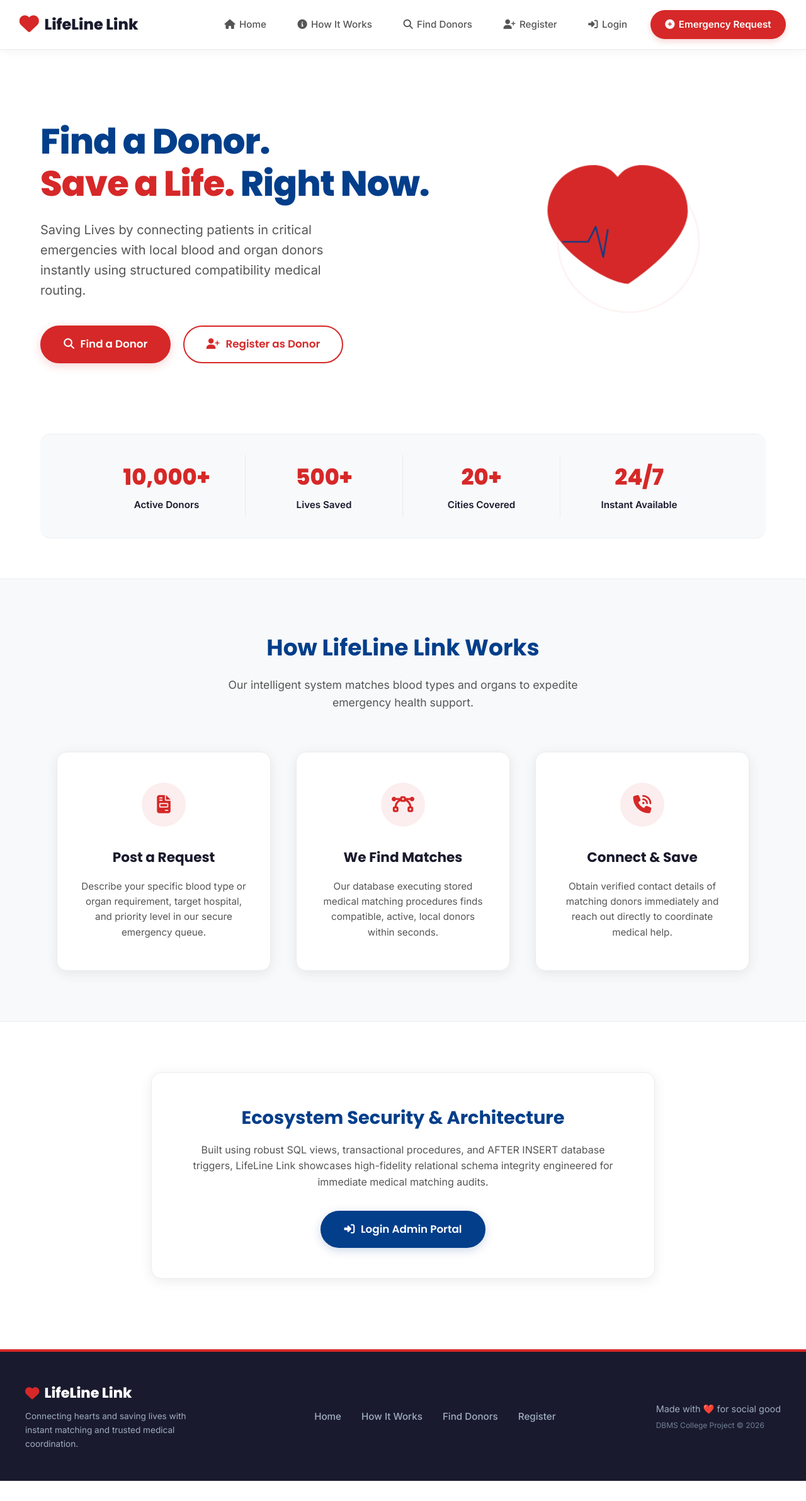
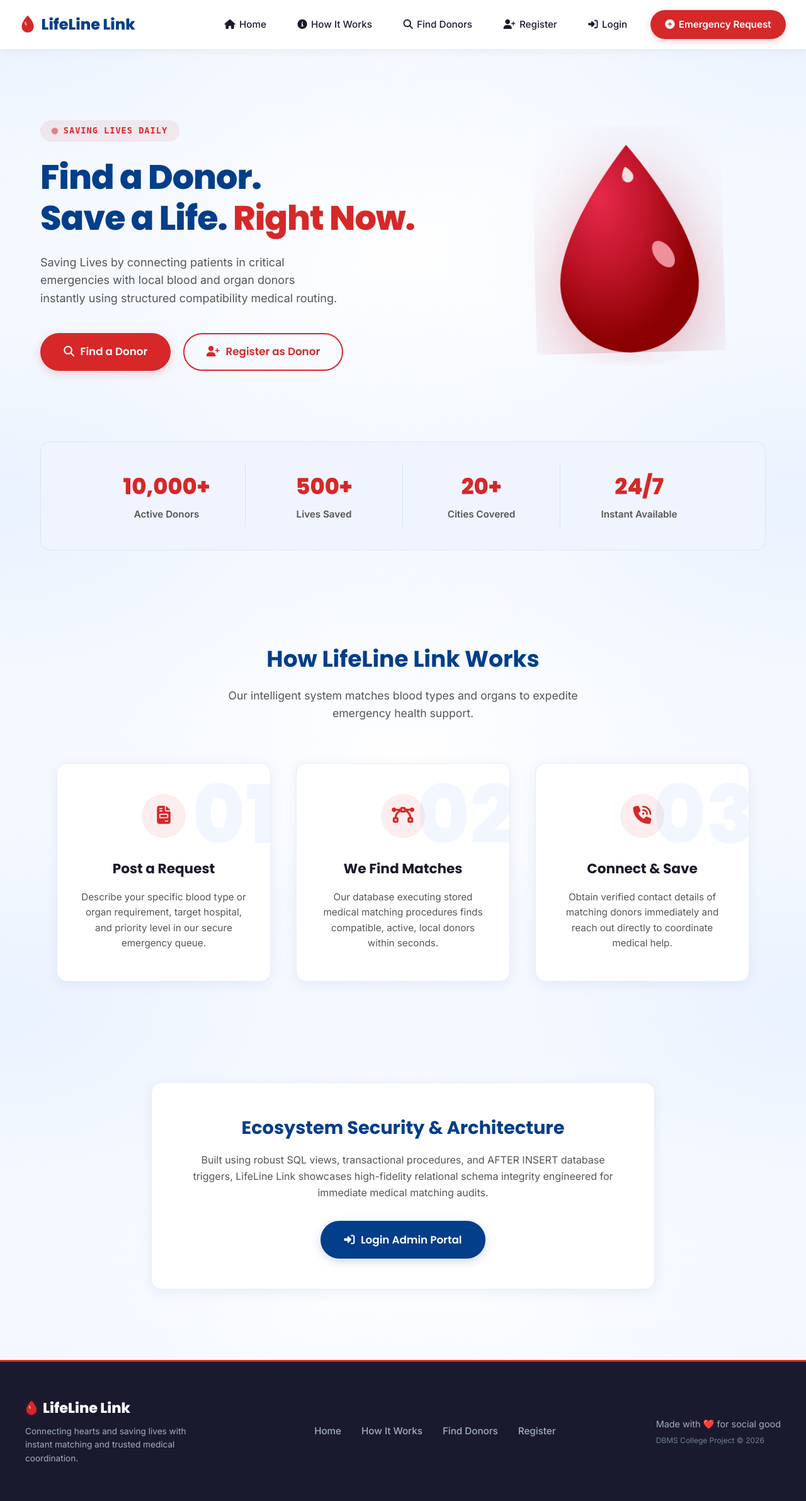
Before and after one commit to Aarya-K-web/donor-finder, a Flask app: page / in a window 1280 px wide; the page is wider, and only the part inside the window is pictured. Shown: that part at 63% size. Before the commit the page ends 2352 px from the top of that part, so only its background shows below. Run offline with Flask 3, Linux system fonts and the light colour scheme.

Commit message:
Redesign remaining 8 templates with the brand-new visual identity (Soft Glow and floating elements, removing body background overrides)

```diff
--- a/donor-finder/templates/base.html
+++ b/donor-finder/templates/base.html
@@ -14,22 +14,23 @@
     <style>
         :root {
             --bg-light: #FFFFFF;
-            --bg-section: #F8F9FA;
-            --primary: #D62828;      /* Deep red - ONLY for CTAs and highlights */
-            --primary-hover: #B82020;
-            --secondary: #023E8A;    /* Deep blue - for trust elements, headings */
+            --bg-section: #EAF2FF;
+            --primary: #D62828;      /* Primary Red */
+            --primary-hover: #8B0000; /* Deep Red hover */
+            --secondary: #023E8A;    /* Trust Blue */
             --secondary-hover: #012A61;
-            --text-heading: #1A1A2E;  /* Near black */
-            --text-body: #555555;     /* Body copy */
+            --text-heading: #023E8A;  /* Trust Blue headings */
+            --text-dark: #1A1A2E;     /* Dark headings/navbar links */
+            --text-body: #555555;     /* Slate grey body copy */
             --success-green: #2D6A4F; /* Available badge green */
             --success-green-bg: rgba(45, 106, 79, 0.1);
-            --border-subtle: #E9ECEF;
+            --border-subtle: #E8EDF5;  /* Subtle card border */
 
             --font-headings: 'Poppins', sans-serif;
             --font-body: 'Inter', sans-serif;
-            --transition: all 0.2s ease-in-out;
-            --shadow-subtle: 0 4px 20px rgba(0, 0, 0, 0.08);
-            --shadow-hover: 0 8px 30px rgba(0, 0, 0, 0.12);
+            --transition: all 0.2s ease;
+            --shadow-subtle: 0 4px 20px rgba(2, 62, 138, 0.07); /* blue-tinted shadow */
+            --shadow-hover: 0 8px 30px rgba(2, 62, 138, 0.12);
         }
 
         * {
@@ -40,7 +41,12 @@
 
         body {
             font-family: var(--font-body);
-            background-color: var(--bg-light);
+            background: radial-gradient(ellipse at top left, #EAF2FF 0%, transparent 50%),
+                        radial-gradient(ellipse at top right, #EAF2FF 0%, transparent 50%),
+                        radial-gradient(ellipse at bottom left, #EAF2FF 0%, transparent 50%),
+                        radial-gradient(ellipse at bottom right, #EAF2FF 0%, transparent 50%),
+                        #FFFFFF;
+            background-attachment: fixed;
             color: var(--text-body);
             min-height: 100vh;
             display: flex;
@@ -59,7 +65,7 @@
         /* Sticky Navigation Bar */
         nav {
             background-color: var(--bg-light);
-            box-shadow: 0 2px 15px rgba(0, 0, 0, 0.05);
+            box-shadow: 0 2px 15px rgba(2, 62, 138, 0.05);
             position: sticky;
             top: 0;
             z-index: 1000;
@@ -76,21 +82,20 @@
             align-items: center;
             gap: 0.6rem;
             text-decoration: none;
-            color: var(--text-heading);
+            color: var(--secondary); /* Trust Blue */
             font-size: 1.5rem;
             font-weight: 800;
             font-family: var(--font-headings);
         }
 
-        .nav-logo i {
-            color: var(--primary);
-            font-size: 1.8rem;
-            animation: pulse-heart 2s infinite ease-in-out;
+        .nav-logo svg {
+            animation: pulse-drop 2.2s infinite ease-in-out;
+            transform-origin: center bottom;
         }
 
-        @keyframes pulse-heart {
+        @keyframes pulse-drop {
             0%, 100% { transform: scale(1); }
-            50% { transform: scale(1.12); }
+            50% { transform: scale(1.08) translateY(-1px); }
         }
 
         .nav-links {
@@ -102,19 +107,38 @@
 
         .nav-links a {
             text-decoration: none;
-            color: var(--text-body);
+            color: var(--text-dark);
             font-weight: 500;
             font-size: 0.95rem;
             padding: 0.5rem 0.8rem;
-            border-radius: 8px;
             transition: var(--transition);
             display: flex;
             align-items: center;
             gap: 0.4rem;
+            position: relative;
         }
 
-        .nav-links a:hover, .nav-links a.active {
-            color: var(--secondary);
+        .nav-links a::after {
+            content: '';
+            position: absolute;
+            width: 0;
+            height: 2px;
+            bottom: 0;
+            left: 0.8rem;
+            background-color: var(--primary);
+            transition: var(--transition);
+        }
+
+        .nav-links a:hover::after, .nav-links a.active::after {
+            width: calc(100% - 1.6rem);
+        }
+
+        .nav-links a:hover {
+            color: var(--primary);
+        }
+
+        .nav-links a.btn-cta::after {
+            display: none;
         }
 
         .nav-links a.btn-cta {
@@ -123,14 +147,14 @@
             padding: 0.6rem 1.4rem;
             border-radius: 50px; /* rounded-pill */
             font-weight: 600;
-            box-shadow: 0 4px 10px rgba(214, 40, 40, 0.2);
+            box-shadow: 0 4px 12px rgba(214, 40, 40, 0.2);
             border: 1px solid transparent;
         }
 
         .nav-links a.btn-cta:hover {
             background-color: var(--primary-hover);
             transform: translateY(-2px);
-            box-shadow: 0 6px 15px rgba(214, 40, 40, 0.3);
+            box-shadow: 0 6px 18px rgba(214, 40, 40, 0.35);
         }
 
         /* Container */
@@ -200,9 +224,9 @@
 
         /* Footer Section */
         footer {
-            background-color: var(--text-heading); /* Dark Navy #1A1A2E */
-            border-top: 4px solid var(--primary); /* Thin Red Top Border */
-            padding: 3rem 2rem;
+            background-color: var(--text-dark); /* Dark Navy #1A1A2E */
+            border-top: 3px solid var(--primary); /* Thin Red Top Border */
+            padding: 3.5rem 2rem;
             color: #A0AEC0;
             font-size: 0.95rem;
             margin-top: auto;
@@ -235,8 +259,8 @@
             text-decoration: none;
         }
 
-        .footer-logo i {
-            color: var(--primary);
+        .footer-logo svg {
+            filter: drop-shadow(0 1px 3px rgba(214, 40, 40, 0.3));
         }
 
         .footer-tagline {
@@ -297,7 +321,10 @@
 
     <nav id="navbar">
         <a href="{{ url_for('index') }}" class="nav-logo">
-            <i class="fa-solid fa-heart"></i>
+            <svg class="logo-drop" viewBox="0 0 30 40" width="24" height="32" xmlns="http://www.w3.org/2000/svg">
+                <path d="M15,2 C15,2 27,14 27,24 A12,12 0 0,1 3,24 C3,14 15,2 15,2 Z" fill="#D62828" />
+                <ellipse cx="11" cy="18" rx="2" ry="4" fill="#FFB3BE" transform="rotate(-20 11 18)" opacity="0.8" />
+            </svg>
             <span>LifeLine Link</span>
         </a>
         <ul class="nav-links">
@@ -353,7 +380,10 @@
         <div class="footer-content">
             <div class="footer-left">
                 <a href="{{ url_for('index') }}" class="footer-logo">
-                    <i class="fa-solid fa-heart"></i>
+                    <svg class="logo-drop" viewBox="0 0 30 40" width="20" height="27" xmlns="http://www.w3.org/2000/svg">
+                        <path d="M15,2 C15,2 27,14 27,24 A12,12 0 0,1 3,24 C3,14 15,2 15,2 Z" fill="#D62828" />
+                        <ellipse cx="11" cy="18" rx="2" ry="4" fill="#FFB3BE" transform="rotate(-20 11 18)" opacity="0.8" />
+                    </svg>
                     <span>LifeLine Link</span>
                 </a>
                 <span class="footer-tagline">Connecting hearts and saving lives with instant matching and trusted medical coordination.</span>
--- a/donor-finder/templates/index.html
+++ b/donor-finder/templates/index.html
@@ -11,32 +11,61 @@
         justify-content: space-between;
         gap: 4rem;
         padding: 5rem 0;
-        background-color: var(--bg-light);
     }
 
     .hero-text {
         flex: 1.2;
     }
 
+    /* Overline Monospace Badge */
+    .overline-badge {
+        display: inline-flex;
+        align-items: center;
+        gap: 0.6rem;
+        background-color: rgba(214, 40, 40, 0.08);
+        color: var(--primary);
+        padding: 0.4rem 1.2rem;
+        border-radius: 50px;
+        font-family: monospace;
+        font-weight: 700;
+        font-size: 0.85rem;
+        letter-spacing: 1px;
+        text-transform: uppercase;
+        margin-bottom: 1.5rem;
+    }
+
+    .pulsing-dot {
+        width: 8px;
+        height: 8px;
+        background-color: var(--primary);
+        border-radius: 50%;
+        animation: dot-pulse 1.8s infinite ease-in-out;
+    }
+
+    @keyframes dot-pulse {
+        0%, 100% { transform: scale(1); opacity: 1; }
+        50% { transform: scale(1.4); opacity: 0.4; }
+    }
+
     .hero-text h1 {
-        font-size: 3.5rem; /* 56px */
+        font-size: 3.375rem; /* 54px */
         font-weight: 800;
         line-height: 1.2;
         letter-spacing: -1px;
         margin-bottom: 1.5rem;
-        color: var(--secondary); /* Deep blue */
+        color: var(--secondary); /* Trust Blue */
     }
 
-    .hero-text h1 span {
-        color: var(--primary); /* Deep red highlighting "Save a Life." */
+    .hero-text h1 span.highlight {
+        color: var(--primary); /* Deep red highlighting "Right Now." */
     }
 
     .hero-text p {
-        font-size: 1.25rem; /* 20px subheadline */
+        font-size: 1.125rem; /* 18px subheadline */
         color: var(--text-body);
         line-height: 1.6;
         margin-bottom: 2.5rem;
-        max-width: 500px;
+        max-width: 480px;
     }
 
     .cta-buttons {
@@ -85,64 +114,66 @@
         transform: translateY(-2px);
     }
 
+    /* Hero Visual Right Column */
     .hero-visual {
         flex: 0.8;
         display: flex;
         justify-content: center;
         align-items: center;
+        position: relative;
     }
 
-    /* Heart & Pulse Graphic */
-    .heart-svg-wrapper {
-        width: 320px;
-        height: 320px;
+    /* 3D Blood Drop Floating and Rotation Styling */
+    .blood-drop-wrapper {
         position: relative;
+        width: 300px;
+        height: 360px;
         display: flex;
         justify-content: center;
         align-items: center;
+        animation: float-y 6s ease-in-out infinite;
     }
 
-    .heart-pulse-svg {
+    .blood-drop-3d {
         width: 100%;
         height: 100%;
+        transform-origin: center center;
+        animation: rotate-z 8s ease-in-out infinite;
     }
 
-    .svg-heart {
-        fill: var(--primary);
-        transform-origin: center;
-        animation: svg-heartbeat 1.6s infinite ease-in-out;
+    @keyframes float-y {
+        0%, 100% { transform: translateY(-12px); }
+        50% { transform: translateY(12px); }
     }
 
-    .svg-pulse-path {
-        stroke: var(--secondary);
-        stroke-width: 3;
-        stroke-linecap: round;
-        stroke-linejoin: round;
-        fill: none;
-        stroke-dasharray: 1000;
-        stroke-dashoffset: 1000;
-        animation: draw-pulse 3s infinite linear;
+    @keyframes rotate-z {
+        0%, 100% { transform: rotate(-3deg); }
+        50% { transform: rotate(3deg); }
     }
 
-    @keyframes svg-heartbeat {
-        0%, 100% { transform: scale(1) translate(0, 0); }
-        20% { transform: scale(1.1) translate(0, -3px); }
-        40% { transform: scale(1.02) translate(0, 0); }
-        60% { transform: scale(1.08) translate(0, -2px); }
+    /* Under-drop Page Glow */
+    .drop-shadow-glow {
+        position: absolute;
+        width: 260px;
+        height: 50px;
+        bottom: -30px;
+        left: 50%;
+        transform: translateX(-50%);
+        background: radial-gradient(ellipse, rgba(214, 40, 40, 0.12) 0%, transparent 60%);
+        z-index: -1;
+        animation: glow-pulse 6s ease-in-out infinite;
     }
 
-    @keyframes draw-pulse {
-        to {
-            stroke-dashoffset: 0;
-        }
+    @keyframes glow-pulse {
+        0%, 100% { transform: translateX(-50%) scale(0.9); opacity: 0.6; }
+        50% { transform: translateX(-50%) scale(1.1); opacity: 1; }
     }
 
     /* Stats Bar Section */
     .stats-bar {
-        background-color: var(--bg-section); /* Light gray band #F8F9FA */
-        border-top: 1px solid var(--border-subtle);
-        border-bottom: 1px solid var(--border-subtle);
-        padding: 2rem 1.5rem;
+        background-color: #F0F4FF; /* Blue-tinted stats band background */
+        border: 1px solid rgba(2, 62, 138, 0.08);
+        padding: 2.2rem 1.5rem;
         margin: 2rem 0 4rem 0;
         border-radius: 16px;
     }
@@ -157,7 +188,7 @@
     }
 
     .stat-item {
-        border-right: 1px solid var(--border-subtle);
+        border-right: 1px solid rgba(2, 62, 138, 0.1);
         padding: 0.5rem 1rem;
     }
 
@@ -176,19 +207,16 @@
     .stat-label {
         font-family: var(--font-body);
         font-size: 0.95rem;
-        color: var(--text-heading);
+        color: var(--text-body);
         font-weight: 600;
     }
 
     /* How It Works Section */
     .how-it-works-section {
-        background-color: var(--bg-section); /* Light gray #F8F9FA */
         padding: 5rem 2rem;
         margin: 0 -10vw;
         padding-left: 10vw;
         padding-right: 10vw;
-        border-top: 1px solid var(--border-subtle);
-        border-bottom: 1px solid var(--border-subtle);
     }
 
     .section-header {
@@ -198,7 +226,7 @@
 
     .section-header h2 {
         font-size: 2.25rem;
-        color: var(--secondary); /* Deep blue */
+        color: var(--secondary); /* Trust Blue */
         margin-bottom: 1rem;
     }
 
@@ -222,16 +250,32 @@
         border-radius: 16px;
         padding: 3rem 2rem;
         text-align: center;
-        box-shadow: var(--shadow-subtle);
+        box-shadow: 0 4px 20px rgba(2, 62, 138, 0.07); /* blue-tinted shadow */
         transition: var(--transition);
-        border: 1px solid var(--border-subtle);
+        border: 1px solid var(--border-subtle); /* subtle #E8EDF5 border */
         position: relative;
         overflow: hidden;
+        z-index: 1;
     }
 
     .work-card:hover {
         transform: translateY(-5px);
         box-shadow: var(--shadow-hover);
+    }
+
+    /* step number behind card - decorative */
+    .step-bg-number {
+        position: absolute;
+        font-family: var(--font-headings);
+        font-size: 8rem;
+        font-weight: 900;
+        color: var(--bg-section); /* Semi-transparent large light blue */
+        top: -20px;
+        right: -10px;
+        opacity: 0.6;
+        z-index: -1;
+        pointer-events: none;
+        user-select: none;
     }
 
     .work-card::before {
@@ -266,7 +310,7 @@
     .work-card h3 {
         font-size: 1.35rem;
         margin-bottom: 1rem;
-        color: var(--text-heading);
+        color: var(--text-dark);
     }
 
     .work-card p {
@@ -334,6 +378,9 @@
         .stat-item {
             border-right: none;
         }
+        .hero-visual {
+            display: none; /* Hide 3D blood drop on small mobile screens */
+        }
     }
 </style>
 {% endblock %}
@@ -341,7 +388,11 @@
 {% block content %}
 <div class="hero-container fade-in-on-scroll">
     <div class="hero-text">
-        <h1>Find a Donor.<br><span>Save a Life.</span> Right Now.</h1>
+        <div class="overline-badge">
+            <span class="pulsing-dot"></span>
+            <span>Saving Lives Daily</span>
+        </div>
+        <h1>Find a Donor.<br>Save a Life. <span class="highlight">Right Now.</span></h1>
         <p>Saving Lives by connecting patients in critical emergencies with local blood and organ donors instantly using structured compatibility medical routing.</p>
         <div class="cta-buttons">
             <a href="{{ url_for('search_donors') }}" class="btn btn-primary">
@@ -359,17 +410,36 @@
         </div>
     </div>
     <div class="hero-visual">
-        <div class="heart-svg-wrapper">
-            <svg class="heart-pulse-svg" viewBox="0 0 400 400" xmlns="http://www.w3.org/2000/svg">
-                <!-- Outer Pulse Ring Background Glow -->
-                <circle cx="200" cy="200" r="140" fill="none" stroke="rgba(214, 40, 40, 0.05)" stroke-width="4"/>
+        <div class="blood-drop-wrapper">
+            <svg class="blood-drop-3d" viewBox="0 0 300 360" width="300" height="360" xmlns="http://www.w3.org/2000/svg">
+                <defs>
+                    <filter id="inner-glow" x="-20%" y="-20%" width="140%" height="140%">
+                        <feGaussianBlur stdDeviation="6" result="blur" />
+                        <feComposite in2="SourceAlpha" operator="arithmetic" k2="-1" k3="1" result="shadowDiff"/>
+                        <feFlood flood-color="#E8294A" flood-opacity="0.5"/>
+                        <feComposite in2="shadowDiff" operator="in"/>
+                        <feComposite in2="SourceGraphic" operator="over"/>
+                    </filter>
+                    <radialGradient id="drop-grad" cx="35%" cy="30%" r="65%" fx="30%" fy="25%">
+                        <stop offset="0%" stop-color="#E8294A" /> <!-- Left side highlight -->
+                        <stop offset="50%" stop-color="#C0152A" /> <!-- Deep crimson base -->
+                        <stop offset="100%" stop-color="#8B0000" /> <!-- Bottom-right shadow -->
+                    </radialGradient>
+                </defs>
 
-                <!-- Heart Shape SVG -->
-                <path class="svg-heart" d="M200,280 C200,280 310,210 310,145 C310,95 270,60 225,60 C200,60 188,72 180,82 C172,72 160,60 135,60 C90,60 50,95 50,145 C50,210 160,280 200,280 Z" />
+                <!-- Base Drop SVG Shape -->
+                <path d="M150,30 C150,30 260,160 260,250 A110,110 0 0,1 40,250 C40,160 150,30 150,30 Z"
+                      fill="url(#drop-grad)"
+                      filter="url(#inner-glow)"
+                      style="filter: drop-shadow(0 30px 60px rgba(192, 21, 42, 0.35));" />
 
-                <!-- Pulsing ECG Wave Line Overlay -->
-                <path class="svg-pulse-path" d="M70,200 L120,200 L135,170 L150,230 L165,140 L180,250 L195,190 L210,210 L225,200 L330,200" />
+                <!-- Top-Right Specular Highlight Ellipse -->
+                <ellipse cx="205" cy="205" rx="14" ry="24" fill="#FFB3BE" opacity="0.8" transform="rotate(-35 205 205)" />
+
+                <!-- Glassy Liquid Highlight near Top -->
+                <path d="M150,65 C152,65 159,75 159,81 A9,9 0 0,1 141,81 C141,75 148,65 150,65 Z" fill="#FFFFFF" opacity="0.85" transform="rotate(-15 150 75)" />
             </svg>
+            <div class="drop-shadow-glow"></div>
         </div>
     </div>
 </div>
@@ -405,6 +475,7 @@
 
     <div class="works-grid">
         <div class="work-card">
+            <div class="step-bg-number">01</div>
             <div class="work-icon-wrapper">
                 <i class="fa-solid fa-file-invoice"></i>
             </div>
@@ -413,6 +484,7 @@
         </div>
 
         <div class="work-card">
+            <div class="step-bg-number">02</div>
             <div class="work-icon-wrapper">
                 <i class="fa-solid fa-bezier-curve"></i>
             </div>
@@ -421,6 +493,7 @@
         </div>
 
         <div class="work-card">
+            <div class="step-bg-number">03</div>
             <div class="work-icon-wrapper">
                 <i class="fa-solid fa-phone-volume"></i>
             </div>
--- a/donor-finder/templates/match_success.html
+++ b/donor-finder/templates/match_success.html
@@ -4,11 +4,6 @@
 
 {% block extra_css %}
 <style>
-    /* Page Background Overrides */
-    body {
-        background-color: var(--bg-section); /* Soft gray background #F8F9FA */
-    }
-
     .success-container {
         max-width: 650px;
         margin: 4rem auto;
```
Also changed, not shown: donor-finder/templates/dashboard.html (+11 -5 lines), donor-finder/templates/login.html (+18 -13 lines), donor-finder/templates/match_options.html (+8 -5 lines), donor-finder/templates/register.html (+8 -6 lines), donor-finder/templates/register_donor.html (+11 -6 lines), donor-finder/templates/request.html (+11 -9 lines), donor-finder/templates/search.html (+8 -6 lines).
